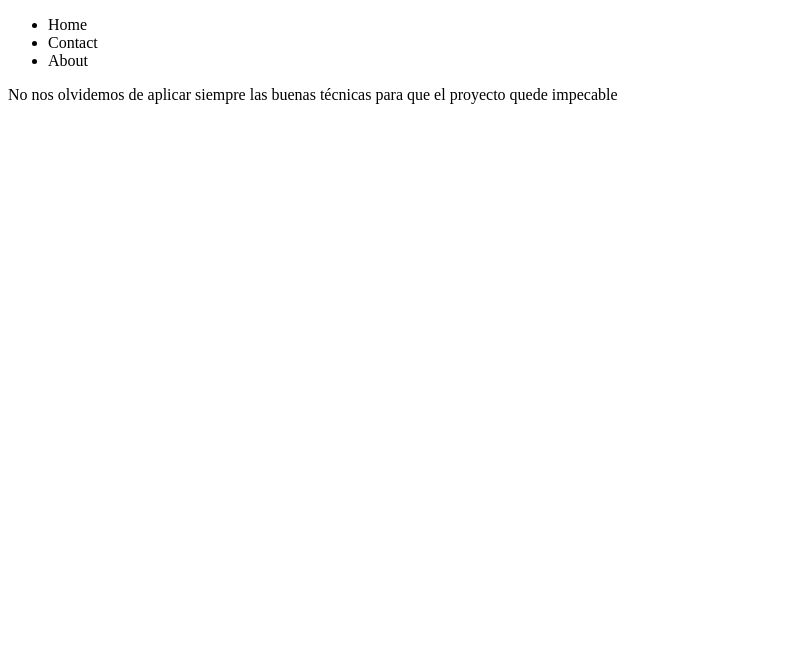
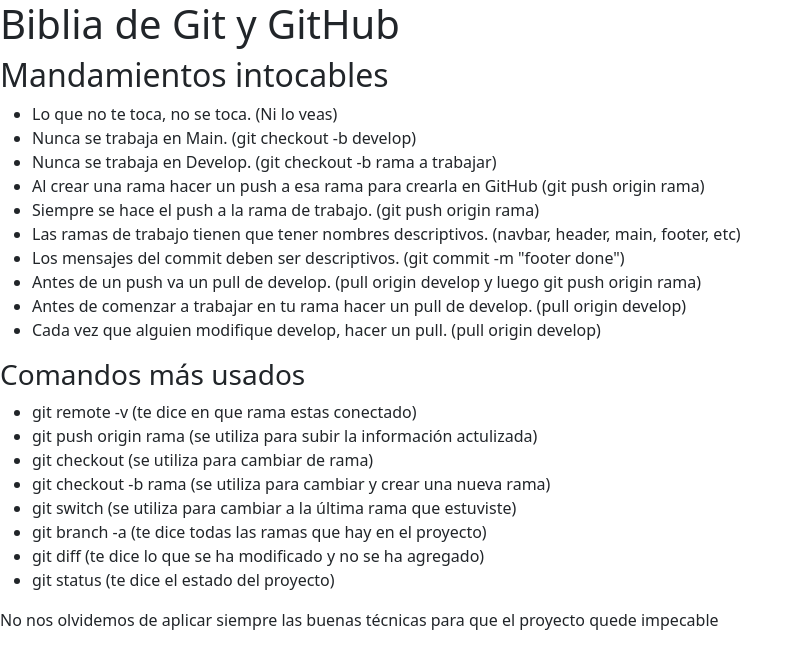
Before and after one commit to SergioC246/proyecto-git-Sergio246C, a plain HTML site: page index.html in a window 1280 px wide. Shown: the whole page, without its empty margins (0-802 px from the left). Drawn offline with nearby package versions, Linux system fonts and the light colour scheme.

Commit message:
entrega final

```diff
--- a/index.html
+++ b/index.html
@@ -1,26 +1,89 @@
 <!DOCTYPE html>
 <html lang="en">
+
 <head>
     <meta charset="UTF-8">
     <meta name="viewport" content="width=device-width, initial-scale=1.0">
     <title>Git/GitHub</title>
+    <link href="https://cdn.jsdelivr.net/npm/bootstrap@5.3.8/dist/css/bootstrap.min.css" rel="stylesheet"
+        integrity="sha384-sRIl4kxILFvY47J16cr9ZwB07vP4J8+LH7qKQnuqkuIAvNWLzeN8tE5YBujZqJLB" crossorigin="anonymous">
 </head>
+
 <body>
 
-    <nav>
-        <ul>
-            <li>Home</li>
-            <li>Contact</li>
-            <li>About</li>
-        </ul>
-    </nav>
+    <h1>Biblia de Git y GitHub</h1>
 
     <main>
+        <h2>Mandamientos intocables</h2>
+        <ul>
+            <li>
+                Lo que no te toca, no se toca. (Ni lo veas)
+            </li>
+            <li>
+                Nunca se trabaja en Main. (git checkout -b develop)
+            </li>
+            <li>
+                Nunca se trabaja en Develop. (git checkout -b rama a trabajar)
+            </li>
+            <li>
+                Al crear una rama hacer un push a esa rama para crearla en GitHub (git push origin rama)
+            </li>
+            <li>
+                Siempre se hace el push a la rama de trabajo. (git push origin rama)
+            </li>
+            <li>
+                Las ramas de trabajo tienen que tener nombres descriptivos. (navbar, header, main, footer, etc)
+            </li>
+            <li>
+                Los mensajes del commit deben ser descriptivos. (git commit -m "footer done")
+            </li>
+            <li>
+                Antes de un push va un pull de develop. (pull origin develop y luego git push origin rama)
+            </li>
+            <li>
+                Antes de comenzar a trabajar en tu rama hacer un pull de develop. (pull origin develop)
+            </li>
+            <li>
+                Cada vez que alguien modifique develop, hacer un pull. (pull origin develop)
+            </li>
+        </ul>
 
+        <h3>Comandos más usados</h3>
+        <ul>
+            <li>
+                git remote -v (te dice en que rama estas conectado)
+            </li>
+            <li>
+               git push origin rama (se utiliza para subir la información actulizada)
+            </li>
+            <li>
+                git checkout (se utiliza para cambiar de rama)
+            </li>
+            <li>
+                git checkout -b rama (se utiliza para cambiar y crear una nueva rama)
+            </li>
+            <li>
+                git switch (se utiliza para cambiar a la última rama que estuviste)
+            </li>
+            <li>
+                git branch -a (te dice todas las ramas que hay en el proyecto)
+            </li>
+            <li>
+                git diff (te dice lo que se ha modificado y no se ha agregado)
+            </li>
+            <li>
+                git status (te dice el estado del proyecto)
+            </li>
+        </ul>
     </main>
 
     <footer>
         <p>No nos olvidemos de aplicar siempre las buenas técnicas para que el proyecto quede impecable</p>
     </footer>
+
+    <script src="https://cdn.jsdelivr.net/npm/bootstrap@5.3.8/dist/js/bootstrap.bundle.min.js"
+        integrity="sha384-FKyoEForCGlyvwx9Hj09JcYn3nv7wiPVlz7YYwJrWVcXK/BmnVDxM+D2scQbITxI"
+        crossorigin="anonymous"></script>
 </body>
+
 </html>
```
